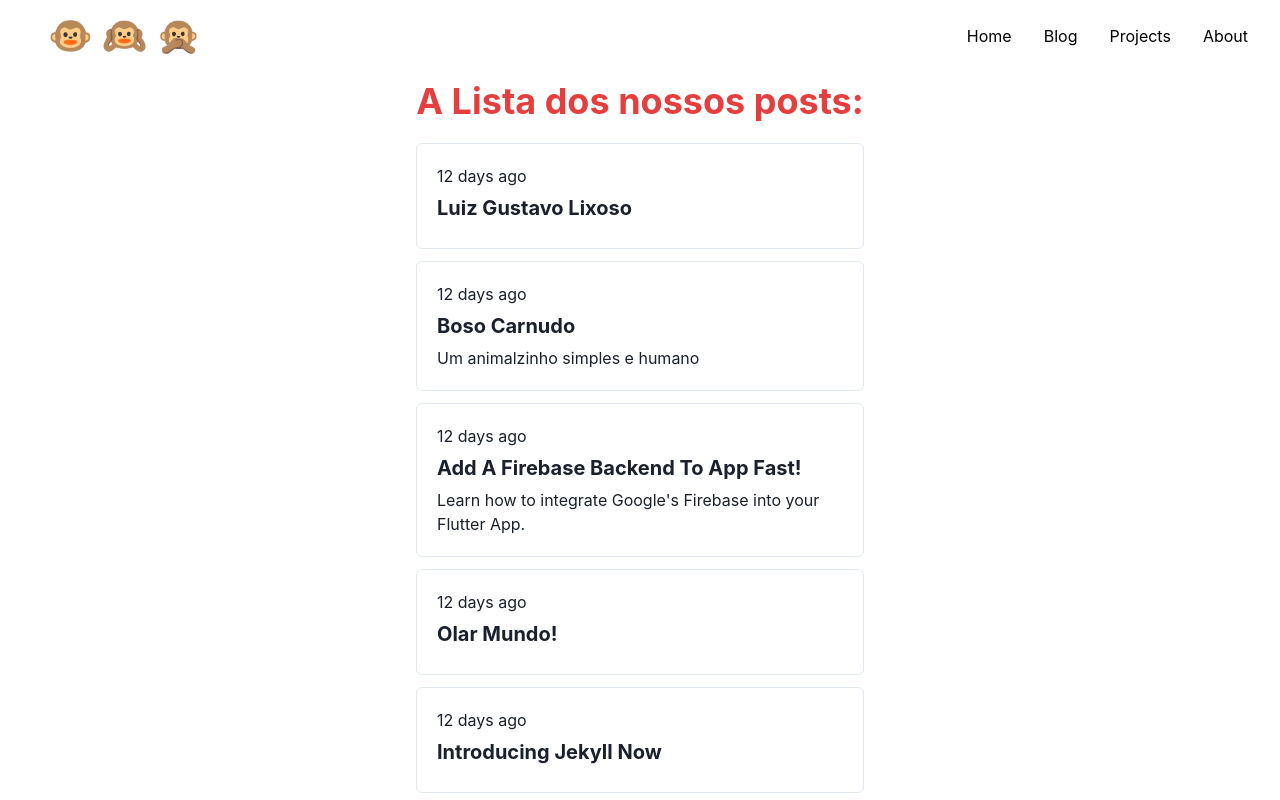
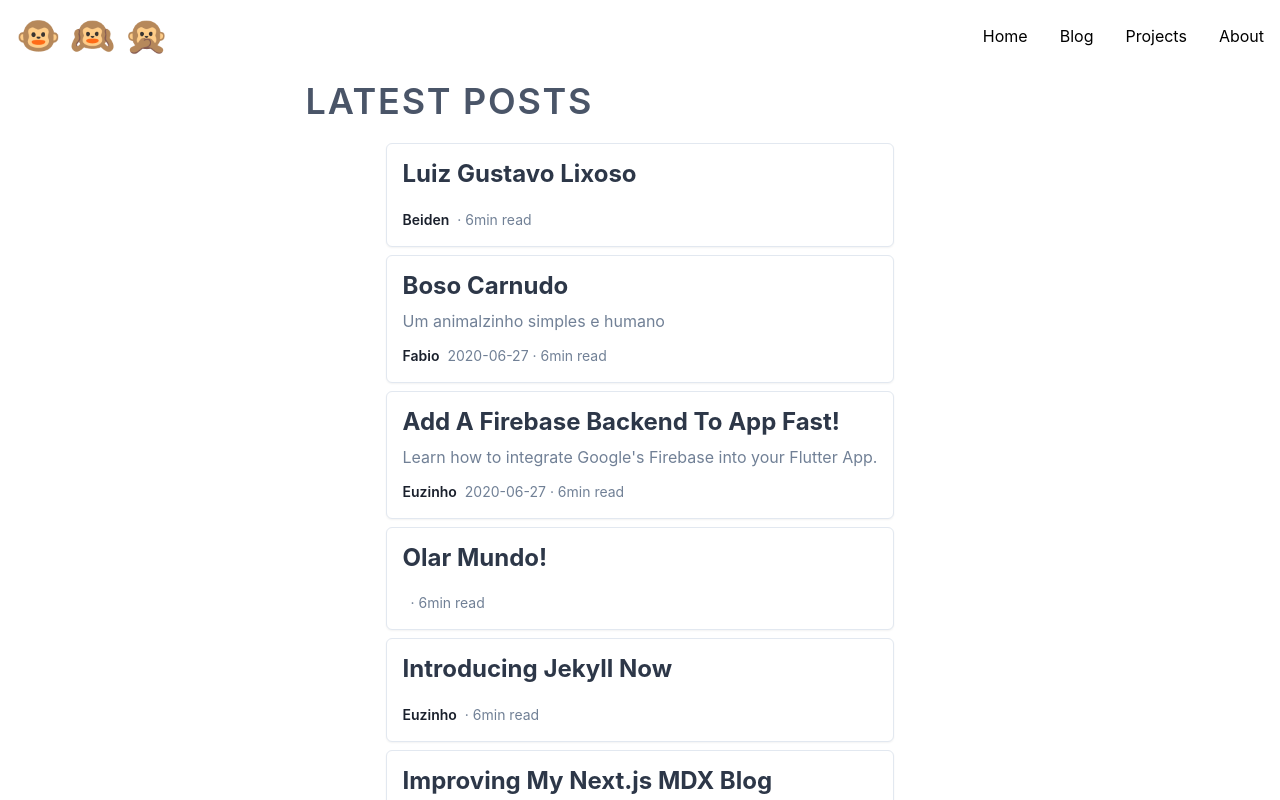
Before and after one commit to jpbadan/blog, a Next.js app: page / in a window 1280 px wide. Shown: the top 800 px of the page. Built offline with nearby package versions, Linux system fonts and the light colour scheme.

Commit message:
Minor adjustments pt 4

```diff
--- a/next.config.js
+++ b/next.config.js
@@ -15,4 +15,7 @@ module.exports = {
     }
     return config;
   },
+  images: {
+    domains: ['img.traveltriangle.com'],
+  },
 };
--- /dev/null
+++ b/src/components/BlogCard.tsx
@@ -0,0 +1,34 @@
+import Image from 'next/image';
+import {
+  Box,
+  Heading,
+  Text,
+  Stack,
+  Avatar,
+  useColorModeValue,
+  LinkOverlay
+} from '@chakra-ui/react';
+
+const BlogCard = ({ ...post }) => {
+  return (
+    <Box bg={useColorModeValue('white', 'gray.900')} boxShadow={'sm'} rounded={'md'} p={4} borderColor='gray.200' borderWidth='1px' maxWidth={['xs', 'md', 'xl']} Maxheight={[200, 200, 250]}>
+      <Stack>
+        <LinkOverlay href={`/posts/${post.props.id}`}>
+          <Heading color={useColorModeValue('gray.700', 'white')} fontSize={['md', 'xl', '2xl']} fontFamily={'body'}>
+            {post.props.title}
+          </Heading>
+        </LinkOverlay>
+        <Text color={'gray.500'} >
+          {post.props.description}
+        </Text>
+      </Stack>
+
+      <Stack direction={'row'} spacing={2} fontSize={'sm'} mt='3'>
+        <Text fontWeight={600}>{post.props.author}</Text>
+        <Text color={'gray.500'}>{post.props.publishedAt} · 6min read</Text>
+      </Stack>
+    </Box>
+  );
+};
+
+export default BlogCard;
--- a/src/components/Logo.tsx
+++ b/src/components/Logo.tsx
@@ -6,11 +6,16 @@ export default function Logo(props) {
     <Box {...props} >
       <LinkBox >
         <LinkOverlay href='/' >
-          <Button fontSize="4xl" background='inherit' _hover={{ backgroundColor: 'inherit' }} _focus={{ outline: 'none' }} _active={{ backgroundColor: 'inherit' }}>
+          <Button fontSize="4xl"
+            background='inherit'
+            px='0'
+            _hover={{ backgroundColor: 'inherit' }}
+            _focus={{ outline: 'none' }}
+            _active={{ backgroundColor: 'inherit' }}>
             🐵 🙉 🙊
           </Button>
         </LinkOverlay>
       </LinkBox>
-    </Box>
+    </Box >
   );
 }
--- a/src/components/NavBar.tsx
+++ b/src/components/NavBar.tsx
@@ -66,6 +66,7 @@ const MenuLinks = ({ isOpen }) => {
         justify={["center", "space-between", "flex-end"]}
         direction={["column", "row", "row"]}
         pt={[4, 4, 0]}
+        mb={[5, 0, 0]}
       >
         <MenuItem to="/">Home</MenuItem>
         <MenuItem to="/">Blog </MenuItem>
@@ -98,7 +99,7 @@ const NavBarContainer = ({ children, ...props }) => {
       wrap="wrap"
       w="100%"
       mb={2}
-      px={8}
+      px={4}
       py={4}
       bg={["primary.500", "primary.500", "transparent", "transparent"]}
       color={["black", "black", "primary.700", "primary.700"]}
--- a/src/interfaces/PostProps.ts
+++ b/src/interfaces/PostProps.ts
@@ -7,12 +7,12 @@ export interface PostProps {
   description?: string | undefined,
   favicon?: string | undefined,
   tags?: string[] | undefined,
-    publishedOn?: string,
+  publishedAt?: string,
 
   // layout?: "article"|"essay",
 }
 
 export default interface MdxPost {
-    content: string|undefined,
-    props: PostProps
+  content: string | undefined,
+  props: PostProps;
 }
--- a/src/pages/index.tsx
+++ b/src/pages/index.tsx
@@ -1,51 +1,53 @@
 import { InferGetStaticPropsType } from 'next';
 import getAllPosts from '../utils/getAllPosts';
 import { Text, Link, Container, ListItem, List, Box, Heading } from "@chakra-ui/layout";
-import { LinkBox, LinkOverlay, Stack } from "@chakra-ui/react";
+import { LinkBox, LinkOverlay, Stack, useColorModeValue, Center, Avatar, SimpleGrid } from "@chakra-ui/react";
+import BlogCard from '../components/BlogCard';
 
 
 export default function Index({ posts }: InferGetStaticPropsType<typeof getStaticProps>) {
   const postsList = posts.map((post) =>
-    <Stack
-      spacing={10}
-      justifyContent="space-between"
-      m="0 auto 0 auto"
-      maxWidth={["sm", "md", "xl"]}
-    >
+    <LinkBox>
       <ListItem key={post.props.id}>
-        <LinkBox as="article" maxW="md" p="5" mb="3" borderWidth="1px" rounded="md" >
-          <Box as="time" dateTime="2021-01-15 15:30:00 +0000 UTC">
-            12 days ago
-          </Box>
-          <Heading size="md" my="2">
-            <LinkOverlay href={`/posts/${post.props.id}`}>
-              {post.props.title}
-            </LinkOverlay>
-          </Heading>
-          <Text>
-            {post.props.description}
-          </Text>
-        </LinkBox>
+        <BlogCard {...post} />
       </ListItem>
-    </Stack>
+    </LinkBox>
   );
 
   return (
-    <>
-      <Stack
-        as="article"
-        spacing="5"
-        justifyContent="flex-start"
-        alignItems="center"
-        m="0 auto 4rem auto"
-        maxWidth="container.md"
-        w="100%"
-        px={5}
-      >
-        <Heading color={['gray.600', 'blue.400', 'red.500']}>A Lista dos nossos posts: </Heading>
-        <List>{postsList}</List>
-      </Stack>
-    </>
+
+    <Stack
+      spacing='5'
+
+      direction='column'
+      justifyContent='center'
+      alignItems='flex-start'
+      m={"auto"}
+      px={[2, 0, 0]}
+      width='max'
+    // w="100%"
+    // px={5}
+    >
+      <Heading
+        color={['gray.600', 'gray.600', 'gray.600']}
+        fontSize={['xl', '2xl', '4xl']}
+        fontWeight="semibold"
+        textTransform="uppercase"
+        letterSpacing="wider"
+        ml={[2, 0, '-20']}
+      >Latest Posts</Heading>
+      {/* <Stack spacing='100px' d='flex' justifyContent="space-between" alignItems='center' m="0 auto 0 auto" maxWidth={["sm", "md", "xl"]} outlineColor='red'> */}
+
+
+      <List>
+        <Stack spacing='2' direction='column'>
+          {postsList}
+        </Stack>
+      </List>
+
+      {/* </Stack> */}
+    </Stack>
+
   );
 }
 
```
Also changed, not shown: 1 other file (tests, documents, lock files or other folders). Lines whose indentation alone changed are shown as unchanged.
